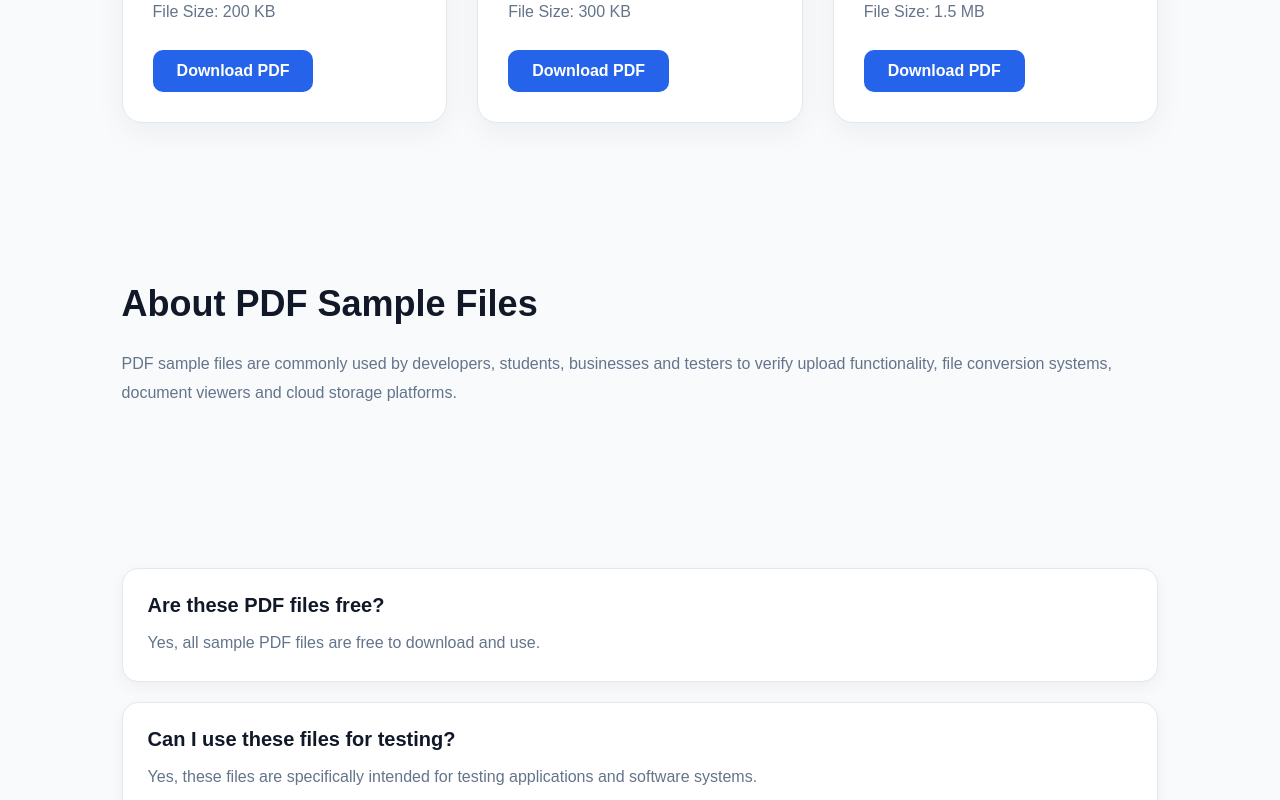
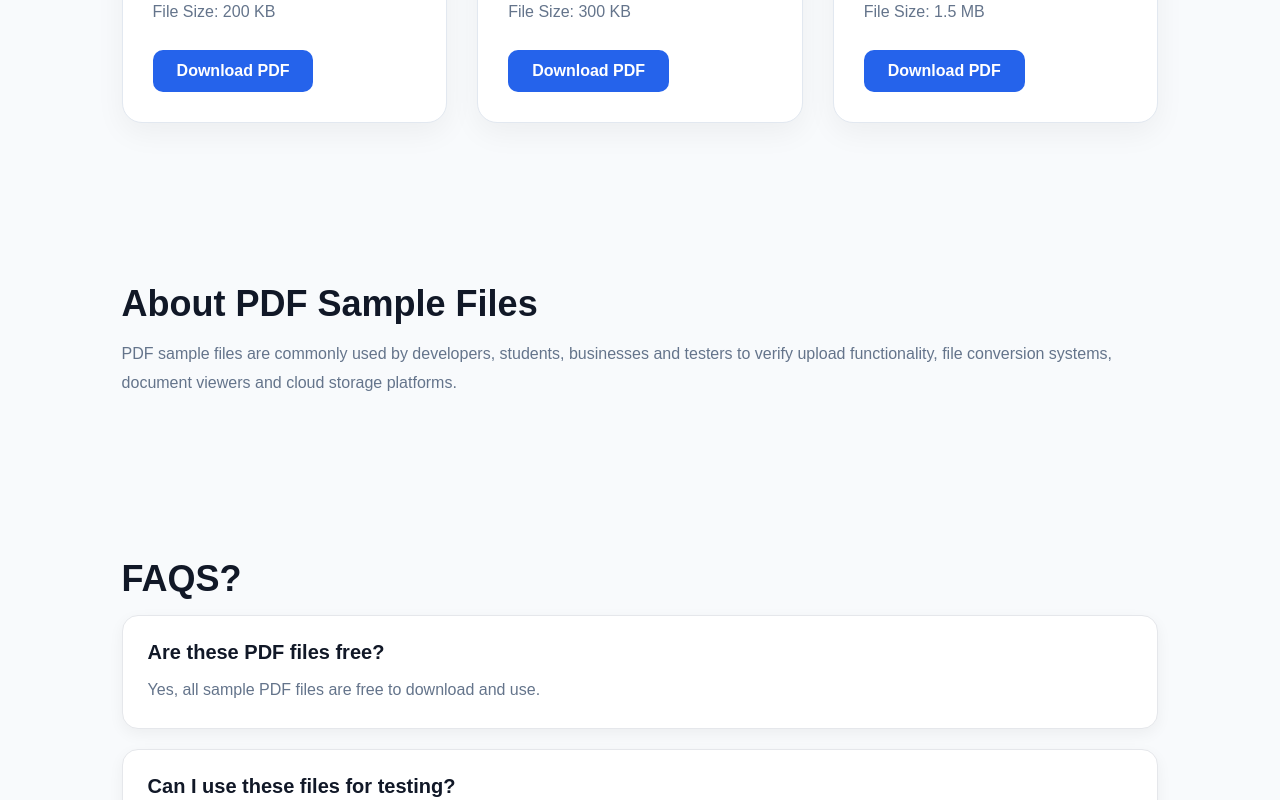
Before and after one commit to harichandranc/sample-files, a React (Vite) app: page /pdf-files in a window 1280 px wide. Shown: the part 577-1377 px from the top of the page. Built offline with nearby package versions, Linux system fonts and the light colour scheme.

Commit message:
updated service page

```diff
--- a/src/pages/AudioFiles.jsx
+++ b/src/pages/AudioFiles.jsx
@@ -65,6 +65,7 @@ function AudioFiles() {
 
       <section className="faq-section">
         <div className="container">
+          <h2>FAQS?</h2>
           <div className="faq-item">
             <h3>Are these audio files free?</h3>
             <p>Yes, all sample audio files are free.</p>
--- a/src/pages/CsvFiles.jsx
+++ b/src/pages/CsvFiles.jsx
@@ -65,6 +65,7 @@ function CsvFiles() {
 
       <section className="faq-section">
         <div className="container">
+          <h2>FAQS?</h2>
           <div className="faq-item">
             <h3>Are these CSV files free?</h3>
             <p>Yes, they are free to download.</p>
--- a/src/pages/ExcelFiles.jsx
+++ b/src/pages/ExcelFiles.jsx
@@ -65,6 +65,7 @@ function ExcelFiles() {
 
       <section className="faq-section">
         <div className="container">
+          <h2>FAQS?</h2>
           <div className="faq-item">
             <h3>Are these Excel files free?</h3>
             <p>Yes, all sample Excel files are free.</p>
--- a/src/pages/PdfFiles.jsx
+++ b/src/pages/PdfFiles.jsx
@@ -73,6 +73,7 @@ function PdfFiles() {
 
       <section className="faq-section">
         <div className="container">
+          <h2>FAQS?</h2>
           <div className="faq-item">
             <h3>Are these PDF files free?</h3>
             <p>
--- a/src/pages/PowerPointFiles.jsx
+++ b/src/pages/PowerPointFiles.jsx
@@ -65,6 +65,7 @@ function PowerPointFiles() {
 
       <section className="faq-section">
         <div className="container">
+          <h2>FAQS?</h2>
           <div className="faq-item">
             <h3>Are these PowerPoint files free?</h3>
             <p>Yes, all PPT files are free.</p>
--- a/src/pages/VideoFiles.jsx
+++ b/src/pages/VideoFiles.jsx
@@ -64,6 +64,7 @@ function VideoFiles() {
 
       <section className="faq-section">
         <div className="container">
+          <h2>FAQS?</h2>
           <div className="faq-item">
             <h3>Are these video files free?</h3>
             <p>Yes, all sample videos are free to download.</p>
--- a/src/pages/WordFiles.jsx
+++ b/src/pages/WordFiles.jsx
@@ -84,6 +84,7 @@ function WordFiles() {
 
       <section className="info-section">
         <div className="container">
+          <h2>FAQS?</h2>
           <h2>What Are Sample Word Files?</h2>
 
           <p>
--- a/src/styles/category.css
+++ b/src/styles/category.css
@@ -99,7 +99,7 @@
 .info-section h2,
 .faq-section h2 {
   font-size: 36px;
-  margin-bottom: 25px;
+  margin-bottom: 15px;
   color: #111827;
 }
 
```
